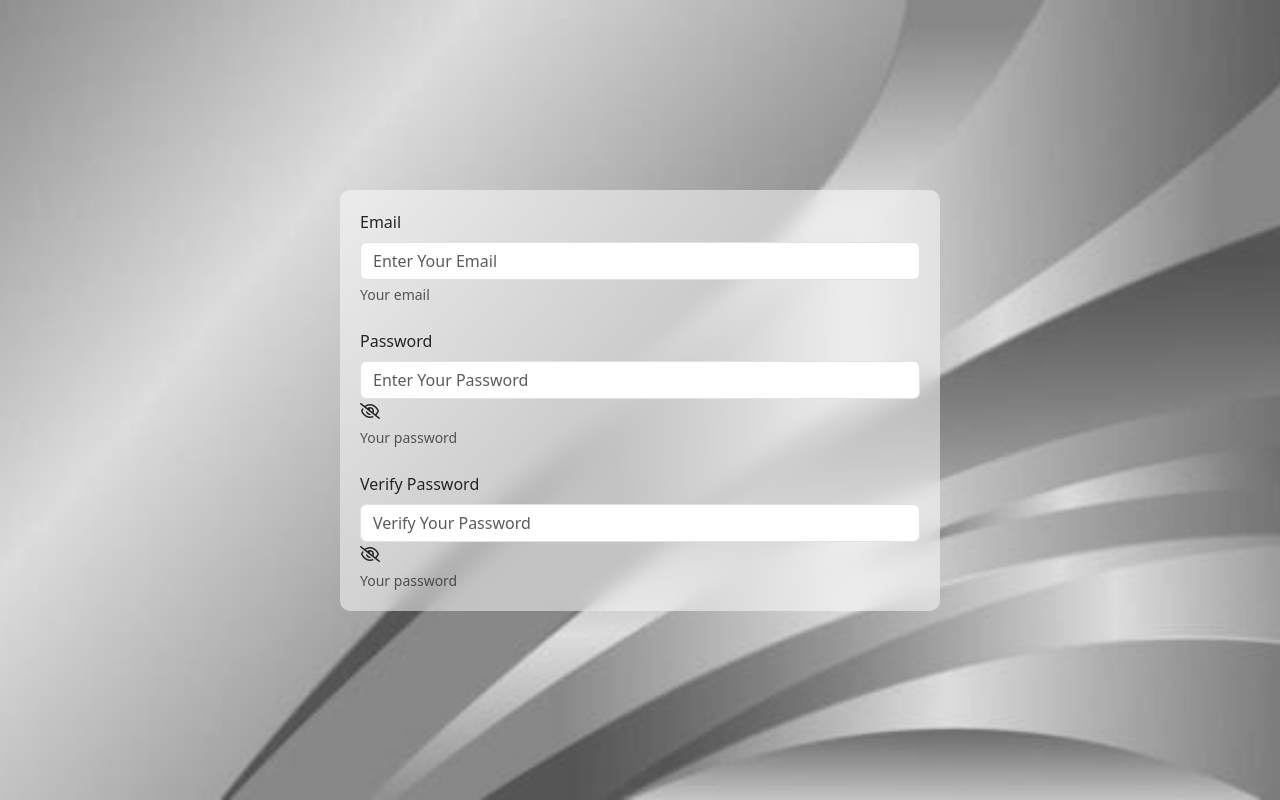
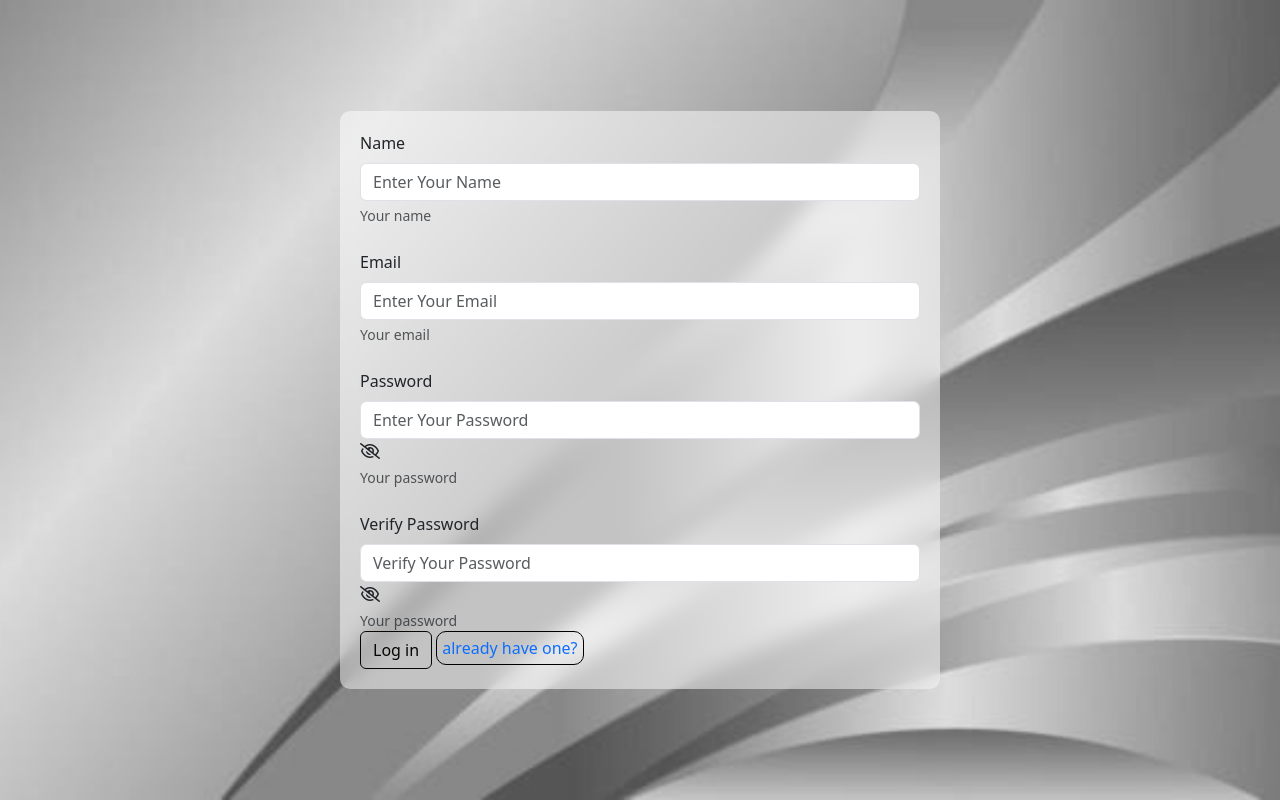
Before and after one commit to Naif-Alhammadi/cs50x-voice-conversion, a Flask app: page / in a window 1280 px wide. Run offline with Flask 3, Linux system fonts and the light colour scheme; some libraries are stand-ins or nearby versions.

Commit message:
style: enhance form buttons and layout

```diff
--- a/templates/index.html
+++ b/templates/index.html
@@ -23,6 +23,15 @@
         {% else %}
         <div class="form-container">
             <form action="">
+
+                <label for="name" class="form-label">Name</label>
+                <input autocomplete="off" id="name" type="text" placeholder="Enter Your Name" name="name" class="form-control" aria-describedby="passwordHelpBlock">
+                <div id="name" class="form-text">
+                    Your name
+                </div>
+                <br>
+
+
                 <label for="email" class="form-label">Email</label>
                 <input autocomplete="off" id="email" type="text" placeholder="Enter Your Email" name="email" class="form-control" aria-describedby="passwordHelpBlock">
                 <div id="passwordHelpBlock" class="form-text">
@@ -42,9 +51,13 @@
                 <div id="passwordHelpBlock" class="form-text">
                     Your password
                 </div>
+
+                <button type="submit" class="btn btn-outline-light">Log in</button>
+                <a href="" id="have-question">already have one?</a>
             </form>
             </div>
         {% endif %}
+
 
 
 
```
